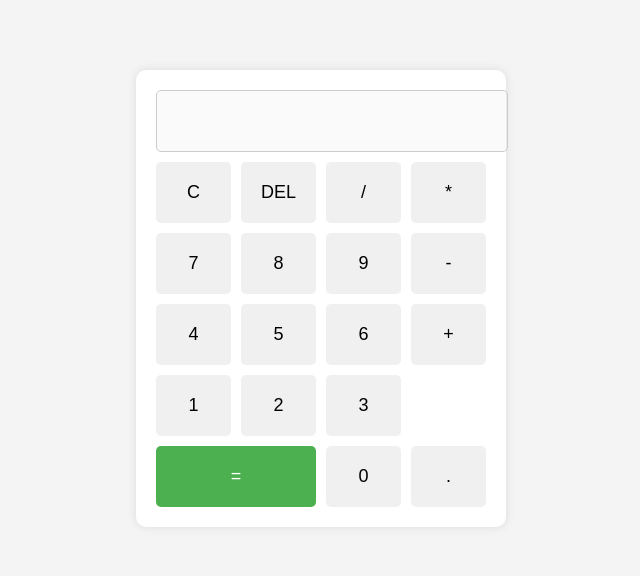
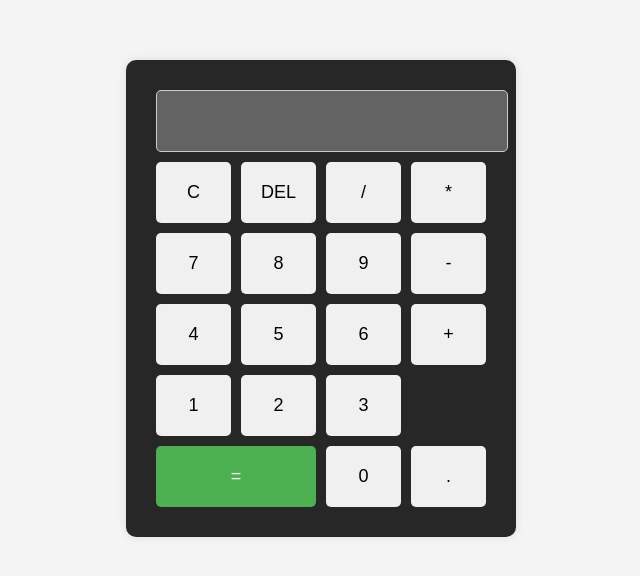
Before and after one commit to Gio-void/Calculator, a plain HTML site: page index.html in a window 1280 px wide. Shown: the part 110-686 px from the top of the page, without its empty margins (319-959 px from the left). Drawn offline with Linux system fonts and the light colour scheme.

Commit message:
Update styles.css

```diff
--- a/styles.css
+++ b/styles.css
@@ -8,8 +8,8 @@
 }
 
 .calculator {
-    background: #fff;
-    padding: 20px;
+    background: #272727;
+    padding: 30px;
     border-radius: 10px;
     box-shadow: 0 0 10px rgba(0, 0, 0, 0.1);
 }
```
